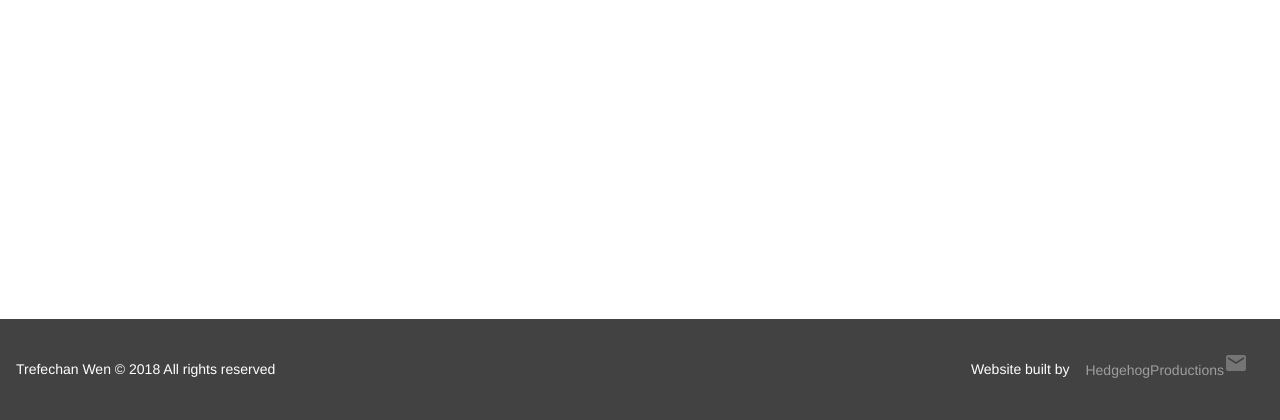
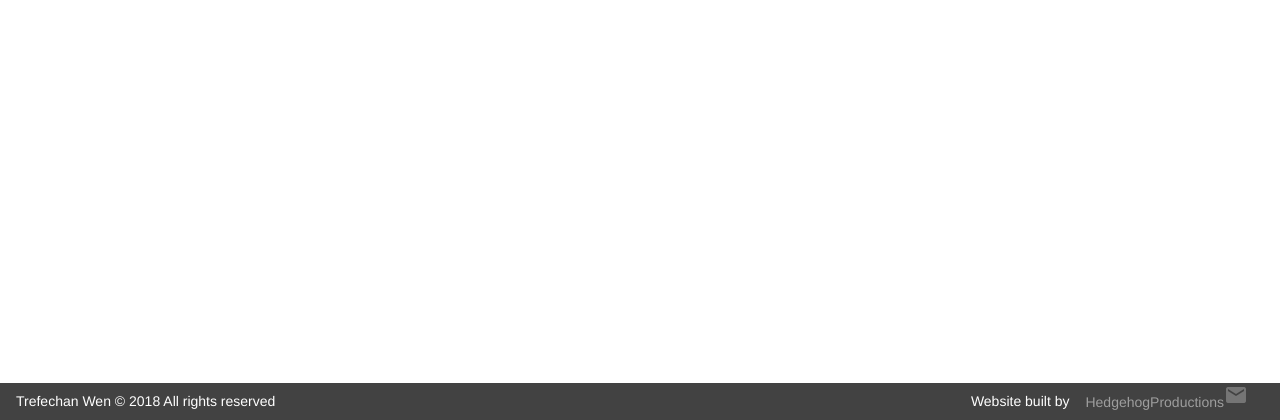
Before and after one commit to HedgehogProductions/trefechanwen, a Django app: page /barn in a window 1280 px wide. Shown: the part 380-800 px from the top of the page. Run offline with Django 3.2, Linux system fonts and the light colour scheme.

Commit message:
Making footer smaller

```diff
--- a/trefechanwen/static/css/styles.css
+++ b/trefechanwen/static/css/styles.css
@@ -12,7 +12,7 @@
 }
 
 .mdl-mini-footer {
-    padding: 32px 16px;
+    padding: 0px 16px;
 }
 
 .mdl-layout__title {
```
